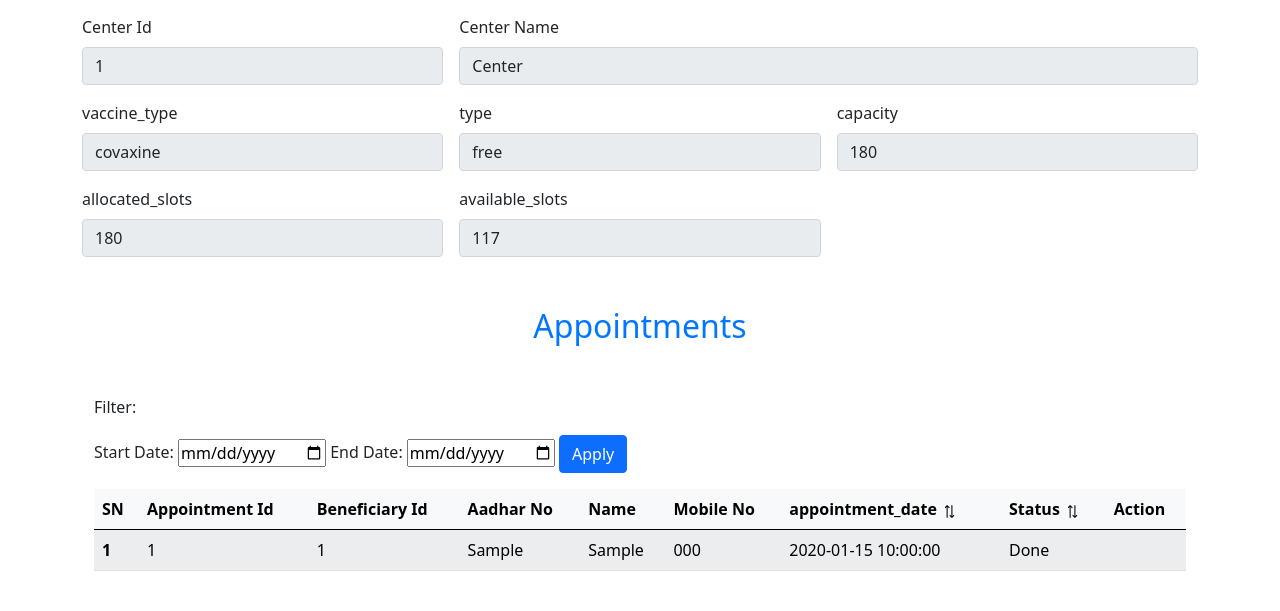
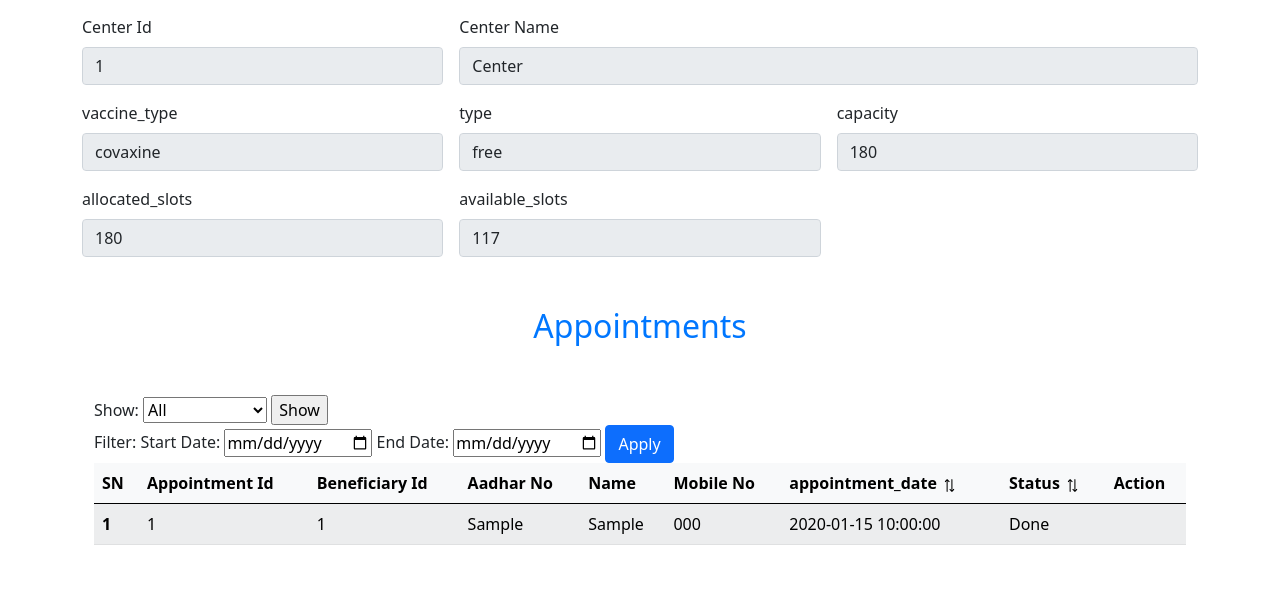
Before and after one commit to Gaurav41/vaccine_slot_booking_app, a Flask app: template templates/center_dashboard.html in a window 1280 px wide. Shown: the part 189-800 px from the top of the page. Run offline with Flask 2, Linux system fonts and the light colour scheme; data comes from the database, SQL or seed files in the repository; the template is opened without the code that fills it: values that come from a table or form of the project are taken from there, most other values are stand-ins (such as "Sample title", 1, 10 or a date in 2020).

Commit message:
dropdown added

```diff
--- a/routes.py
+++ b/routes.py
@@ -120,11 +120,12 @@ def center_dashboard():
         try:
             center_data =get_center(current_user.center_id)
             # user_appo_data=user_and_appo_data(current_user.center_id)
+            show_only = request.args.get("show")
             order = request.args.get("order")
             sort_by = request.args.get("sort_by")
             start_date = request.args.get("start_date")
             end_date = request.args.get("end_date")
-            user_appo_data=user_and_appo_data_sroted(current_user.center_id,sort_by=sort_by, order=order,start_date=start_date,end_date=end_date)
+            user_appo_data=user_and_appo_data_sroted(current_user.center_id,show_only=show_only,sort_by=sort_by, order=order,start_date=start_date,end_date=end_date)
             logged_in_staff_data = get_staff_data(current_user.staff_id)
             # print("******************************************************")
             # print(logged_in_staff_data)
--- a/templates/center_dashboard.html
+++ b/templates/center_dashboard.html
@@ -62,12 +62,39 @@
     <div class="container my-4">
         <h2 class="center-text heading">Appointments</h2>
         <div>
-          <p>Filter:
+
+          {% if request.args.get('show') %}
+            {% set show_data=request.args.get('show') %}
+            {% if show_data=='done' %}
+              {% set is_done_selected='selected' %}
+            {% elif show_data=='pending'%}
+              {% set is_pending_selected='selected' %}
+            {% else %}
+            {% set is_all_selected='selected' %}
+            {% endif %}
+          {% else %}
+          {% set show_data='all' %}
+          {% endif %}
+
+        <form action="">
+          <label for="show">Show:</label>
+          <select name="show" id="show">
+            <option value="all" {{is_all_selected}}>All</option>
+            <option value="pending" {{is_pending_selected}}>Only Pending</option>
+            <option value="done" {{is_done_selected}}>Only Done</option>
+          </select>
+          <input type="submit" value="Show">
+        </form>
+
+
+        </div>
+        <div>
             {% if request.args.get('start_date') %}
               {% set start_date=request.args.get('start_date') %}
               {% set end_date=request.args.get('end_date') %}
             {% endif %}
               <form action="" method="GET">
+                Filter:
                 Start Date:
                 <input type="date" name="start_date" id="start_date" value="{{start_date}}" required>
                 End Date:
@@ -77,13 +104,10 @@
                 <a href="{{url_for('center_dashboard')}}"><button class="btn btn-primary "> Cancle</button></a>
 
                 {% else %}
+                <input type="hidden" value="{{show_data}}" name="show">
                 <button type="submit" class="btn btn-primary">Apply</button>
               </form>
                 {% endif %}
-
-
-
-          </p>
 
         </div>
           {% if data|length ==0 %}
@@ -104,16 +128,16 @@
               <th scope="col">appointment_date
                 {% if request.args.get('order') and request.args.get('sort_by')=='appointment_date' %}
                     {% if request.args.get('order')=='asc' %}
-                      <a href="{{ url_for('center_dashboard',sort_by='appointment_date',order='desc') }}" >
+                      <a href="{{ url_for('center_dashboard',show=show_data,sort_by='appointment_date',order='desc') }}" >
                         <img class="sort-icon" src="{{ url_for('static',filename='images/d_arrow.png') }}" alt="">
                       </a>
                     {% else %}
-                    <a href="{{ url_for('center_dashboard',sort_by='appointment_date',order='asc') }}" >
+                    <a href="{{ url_for('center_dashboard',show=show_data,sort_by='appointment_date',order='asc') }}" >
                       <img class="sort-icon" src="{{ url_for('static',filename='images/u_arrow.png') }}" alt="">
                     </a>
                     {% endif %}
                 {% else %}
-                  <a href="{{ url_for('center_dashboard',sort_by='appointment_date',order='desc') }}" >
+                  <a href="{{ url_for('center_dashboard',show=show_data,sort_by='appointment_date',order='desc') }}" >
                     <img class="sort-icon" src="{{ url_for('static',filename='images/sort.png') }}" alt="">
                   </a>
                 {% endif %}
@@ -121,16 +145,16 @@
               <th scope="col">Status
                 {% if request.args.get('order') and request.args.get('sort_by')=='status' %}
                     {% if request.args.get('order')=='asc' %}
-                      <a href="{{ url_for('center_dashboard',sort_by='status',order='desc') }}" >
+                      <a href="{{ url_for('center_dashboard',show=show_data,sort_by='status',order='desc') }}" >
                         <img class="sort-icon" src="{{ url_for('static',filename='images/d_arrow.png') }}" alt="">
                       </a>
                     {% else %}
-                    <a href="{{ url_for('center_dashboard',sort_by='status',order='asc') }}" >
+                    <a href="{{ url_for('center_dashboard',show=show_data,sort_by='status',order='asc') }}" >
                       <img class="sort-icon" src="{{ url_for('static',filename='images/u_arrow.png') }}" alt="">
                     </a>
                     {% endif %}
                 {% else %}
-                  <a href="{{ url_for('center_dashboard',sort_by='status',order='desc') }}" >
+                  <a href="{{ url_for('center_dashboard',show=show_data,sort_by='status',order='desc') }}" >
                     <img class="sort-icon" src="{{ url_for('static',filename='images/sort.png') }}" alt="">
                   </a>
                 {% endif %}
```
Also changed, not shown: models.py (+8 -1 lines).
